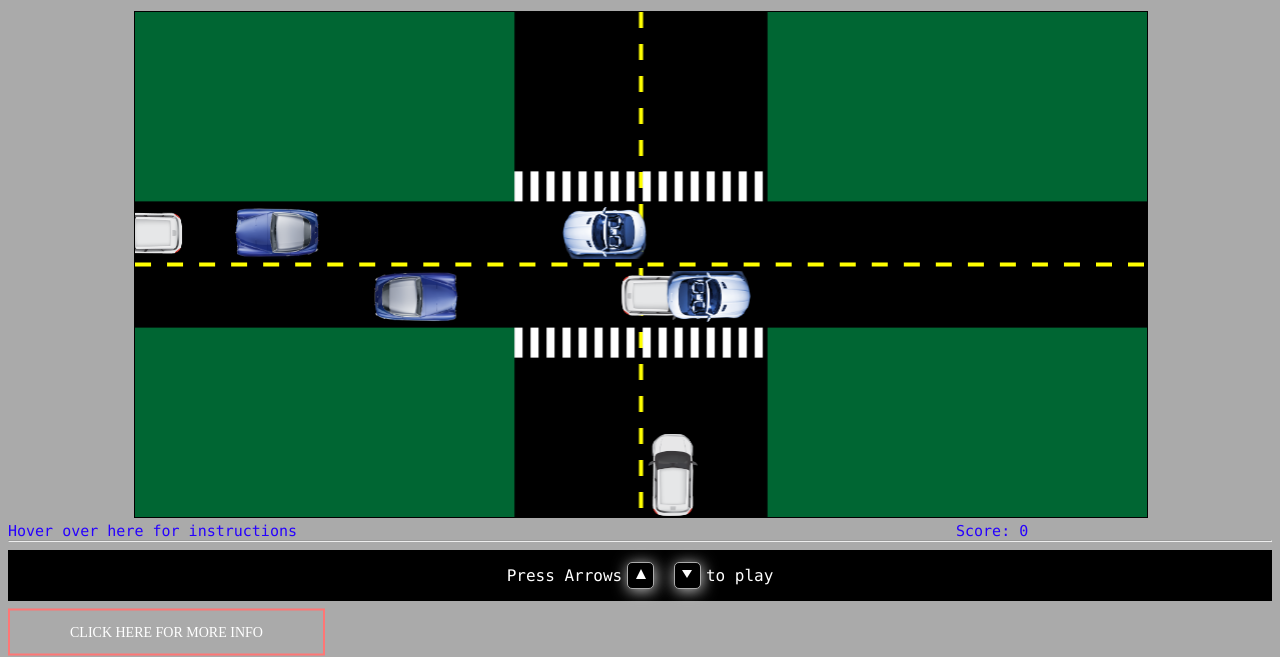
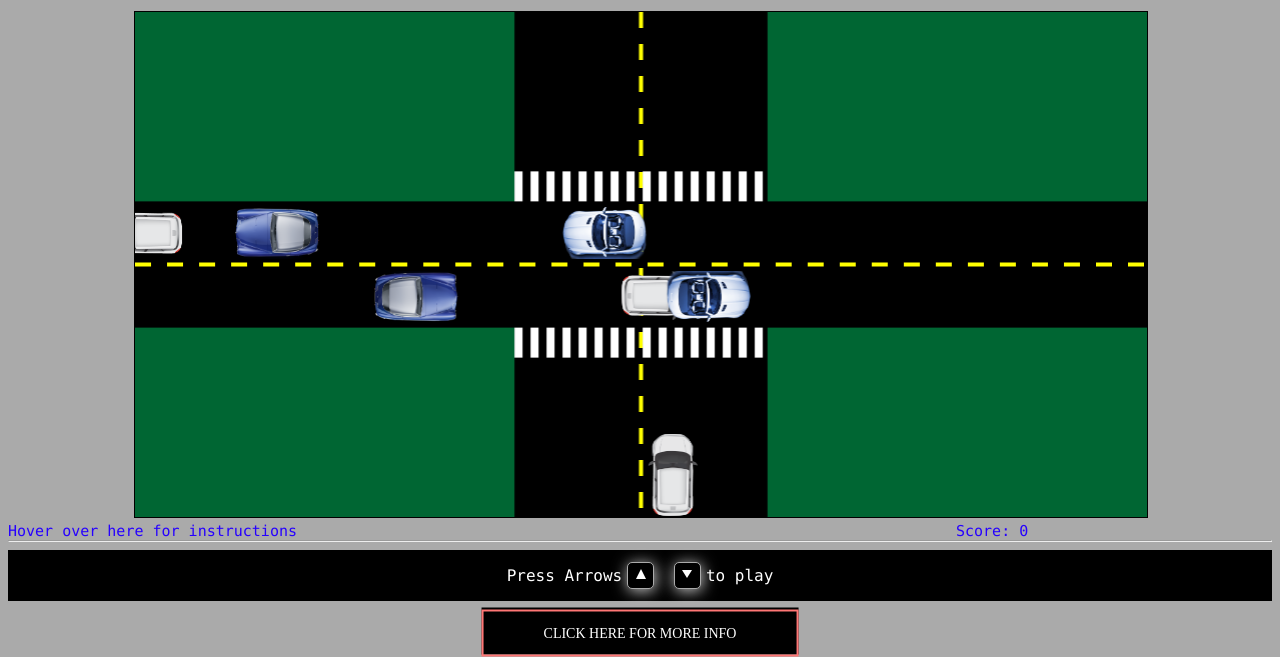
Before and after one commit to steezy2/WebGame, a plain HTML site: page index.html in a window 1280 px wide. Shown: the part 148-805 px from the top of the page. Drawn offline with nearby package versions, Linux system fonts and the light colour scheme.

Commit message:
prettier button

```diff
--- a/nocopnostop.css
+++ b/nocopnostop.css
@@ -37,10 +37,14 @@ hr {
   position: relative;
   top: 30px;
   left: 50%;
+  width: 316.91px;
+  height: 47px;
   transform: translate(-50%,-50%);
+  background: black;
 }
 
 .btn{
+  top: 15px;
   position: relative;
 
   color: white;
```
